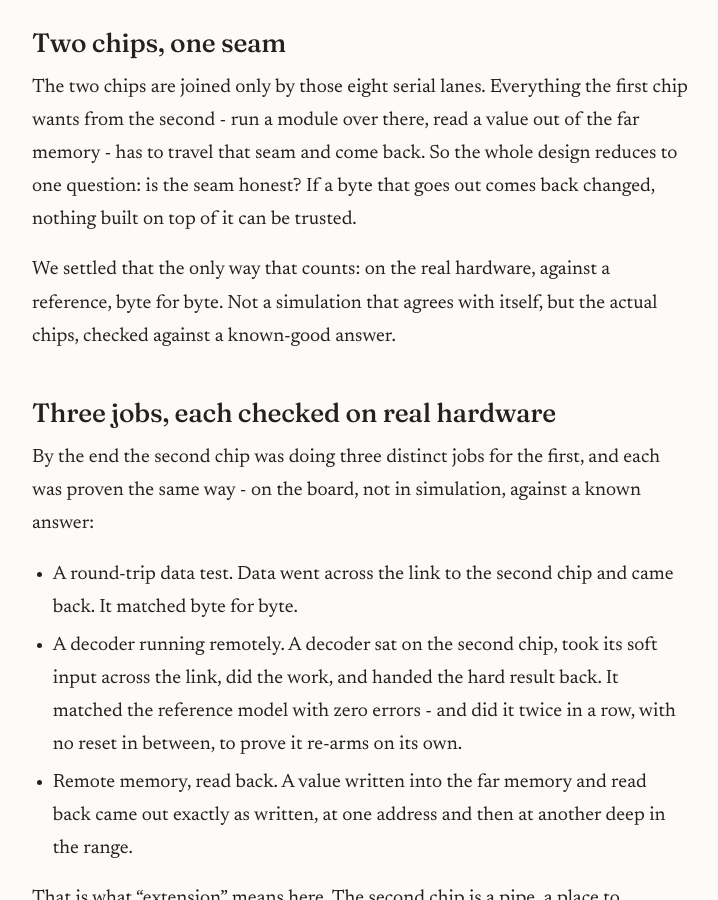
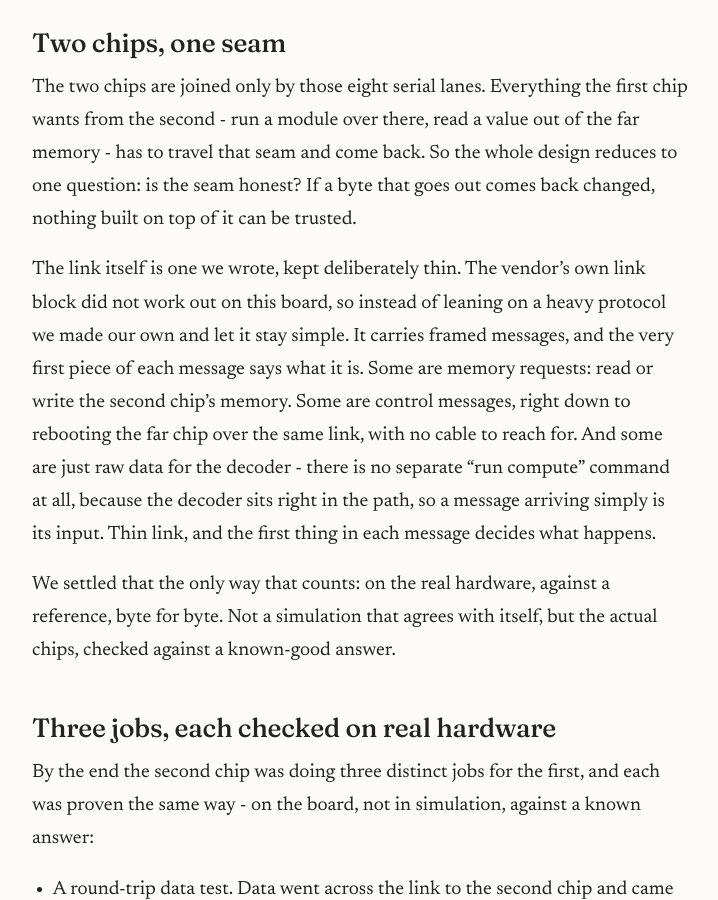
Before and after one commit to rockyco/rockyco.github.io, a Jekyll site: the page built from _posts/2026-07-16-two-fpgas-one-reversed-map.md, in a window 1280 px wide and 900 px high, scrolled down 1319 px. Shown: the whole window, without its empty margins (280-998 px from the left). Built offline with Jekyll 4.4.1, drawn with Linux system fonts in a browser that asks for light colours.

Commit message:
blog: add the link-protocol beat (thin custom link, first beat decides the job)
A plain-language paragraph on the deliberately thin link: framed messages
whose first piece says what they are (memory / control / raw decoder data),
no separate compute command (decoder sits in the path). EN/ZH mirrored.

Co-Authored-By: Claude Opus 4.8 (1M context) <noreply@anthropic.com>

```diff
--- a/_posts/2026-07-16-two-fpgas-one-reversed-map.md
+++ b/_posts/2026-07-16-two-fpgas-one-reversed-map.md
@@ -31,6 +31,15 @@ The two chips are joined only by those eight serial lanes. Everything the first
 the second - run a module over there, read a value out of the far memory - has to travel that seam
 and come back. So the whole design reduces to one question: is the seam honest? If a byte that
 goes out comes back changed, nothing built on top of it can be trusted.
+
+The link itself is one we wrote, kept deliberately thin. The vendor's own link block did not work
+out on this board, so instead of leaning on a heavy protocol we made our own and let it stay
+simple. It carries framed messages, and the very first piece of each message says what it is. Some
+are memory requests: read or write the second chip's memory. Some are control messages, right down
+to rebooting the far chip over the same link, with no cable to reach for. And some are just raw
+data for the decoder - there is no separate "run compute" command at all, because the decoder sits
+right in the path, so a message arriving simply is its input. Thin link, and the first thing in
+each message decides what happens.
 
 We settled that the only way that counts: on the real hardware, against a reference, byte for
 byte. Not a simulation that agrees with itself, but the actual chips, checked against a known-good
```
Also changed, not shown: _posts/2026-07-16-two-fpgas-one-reversed-map.zh.md (+7 -0 lines).
